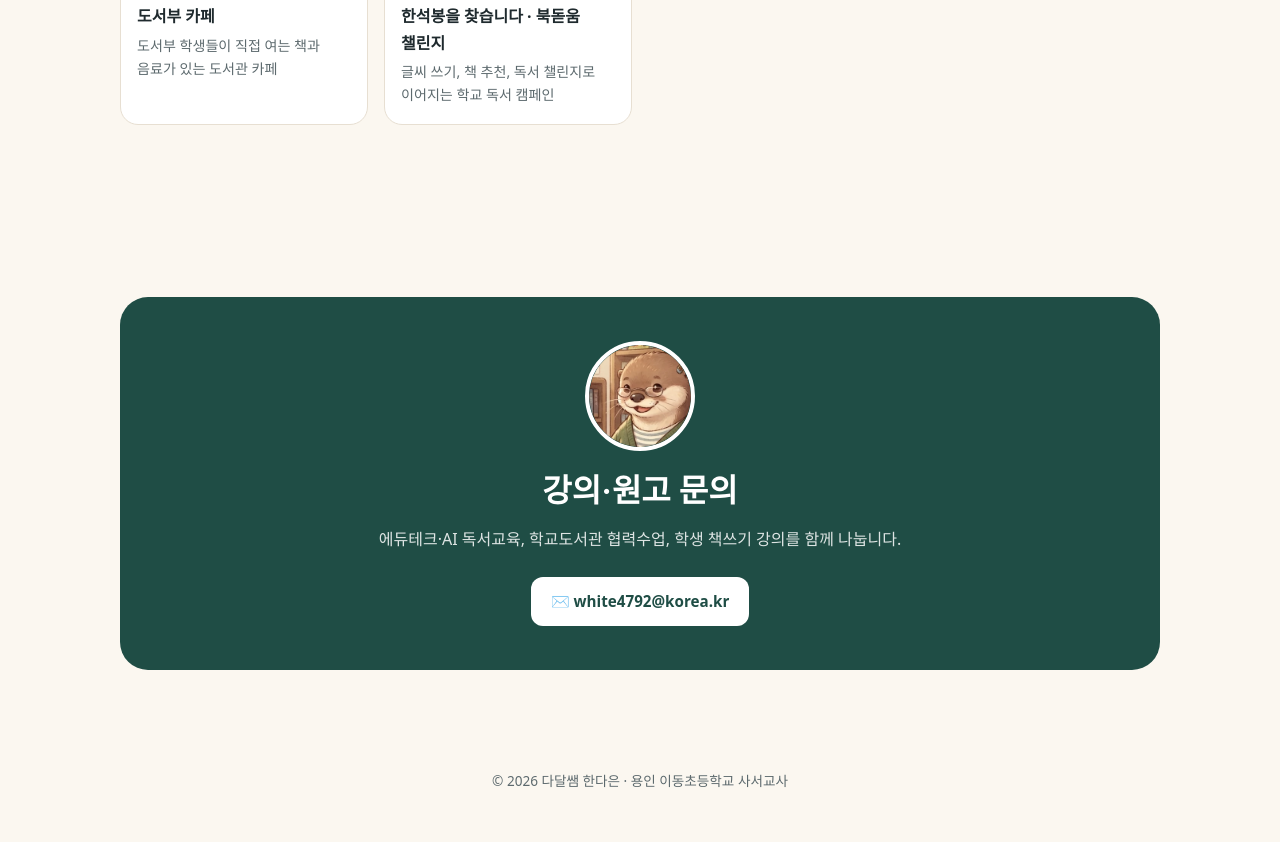
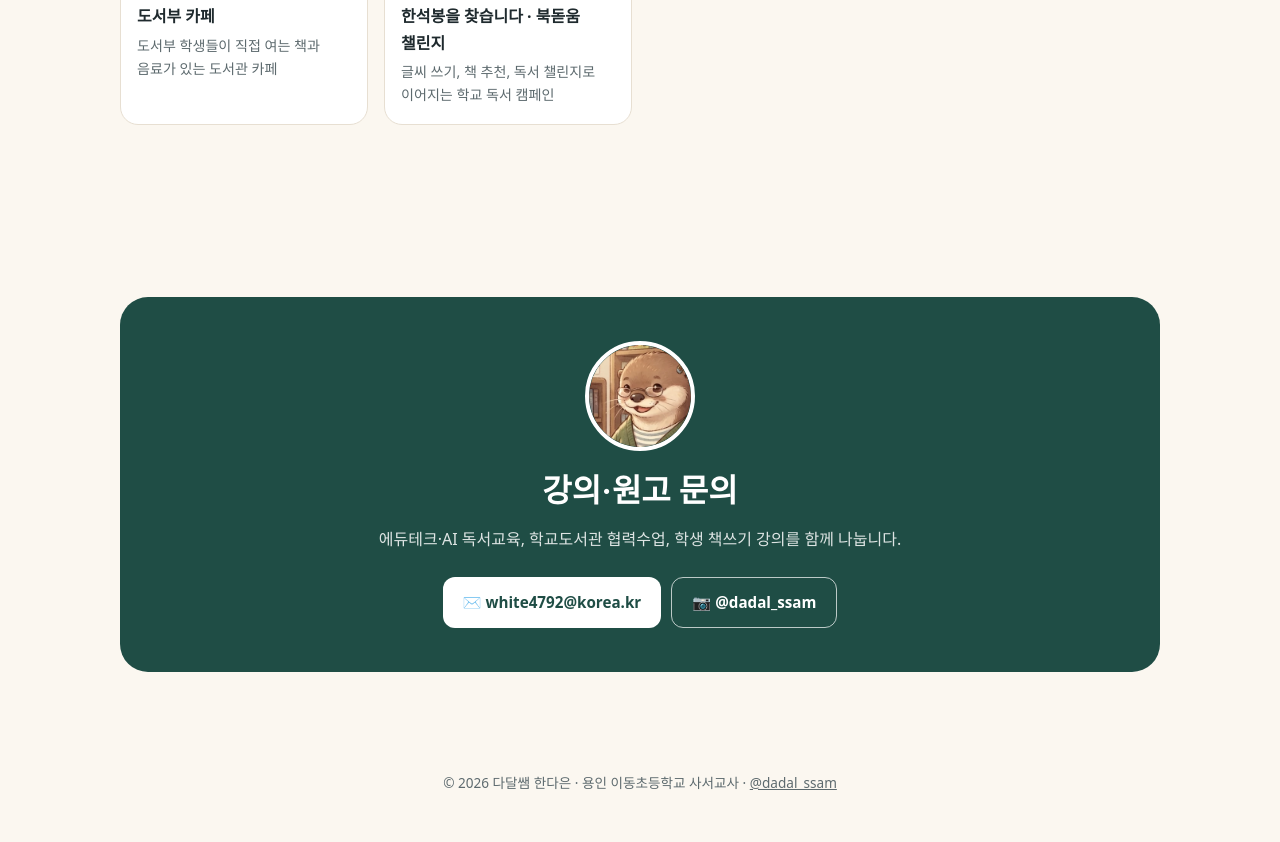
Before and after one commit to daeyn92-ctrl/daeyn92-ctrl.github.io, a plain HTML site: page index.html in a window 1280 px wide. Shown: the part 4193-5035 px from the top of the page. Drawn offline with Linux system fonts and the light colour scheme; a web font is replaced by a local one.

Commit message:
인스타그램 @dadal_ssam 연결
Co-Authored-By: Claude Opus 5.5 <noreply@anthropic.com>

```diff
--- a/index.html
+++ b/index.html
@@ -325,14 +325,13 @@ footer{text-align:center;font-size:.85rem;color:var(--muted);padding:36px 0 48px
       <p>에듀테크·AI 독서교육, 학교도서관 협력수업, 학생 책쓰기 강의를 함께 나눕니다.</p>
       <div class="btns">
         <a class="btn" href="mailto:white4792@korea.kr">✉️ white4792@korea.kr</a>
-        <!-- TODO: 인스타그램 계정이 정해지면 아래 주석을 풀고 주소를 넣어 주세요 -->
-        <!-- <a class="btn line" href="https://www.instagram.com/아이디" target="_blank" rel="noopener">📷 인스타그램</a> -->
+        <a class="btn line" href="https://www.instagram.com/dadal_ssam/" target="_blank" rel="noopener">📷 @dadal_ssam</a>
       </div>
     </div>
   </div>
 </section>
 
-<footer>© 2026 다달쌤 한다은 · 용인 이동초등학교 사서교사</footer>
+<footer>© 2026 다달쌤 한다은 · 용인 이동초등학교 사서교사 · <a href="https://www.instagram.com/dadal_ssam/" target="_blank" rel="noopener">@dadal_ssam</a></footer>
 
 </body>
 </html>
```
